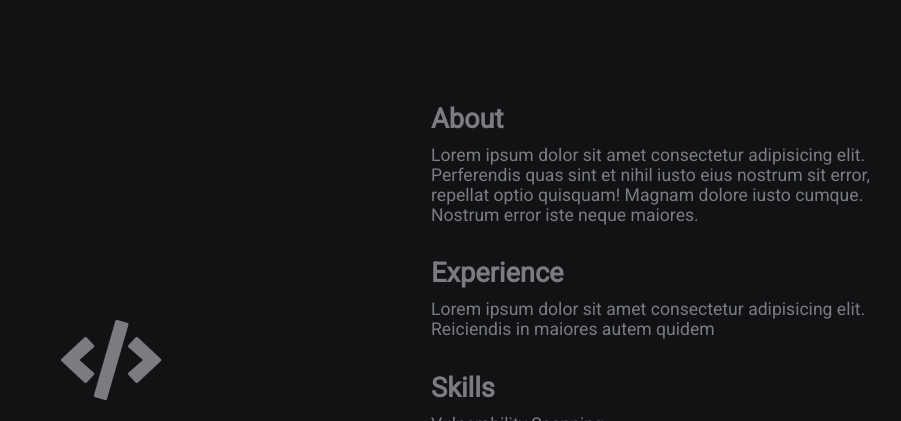
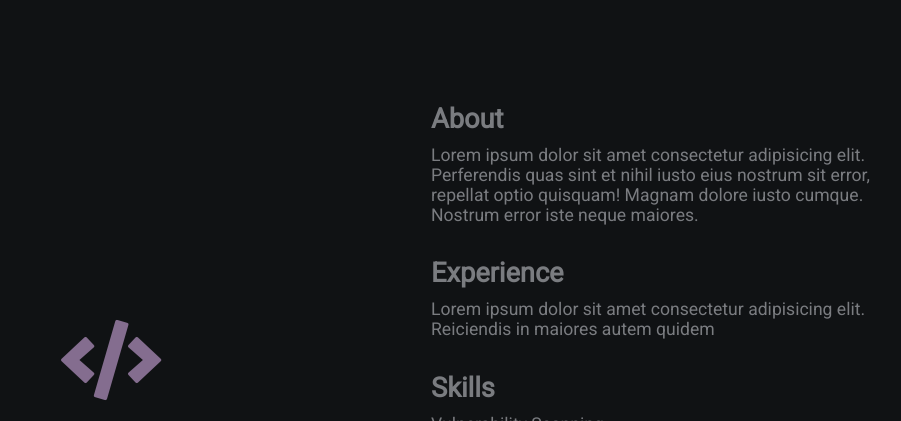
Before and after one commit to jvcr/jvcr.se, a plain HTML site: page index.html in a window 1280 px wide. Shown: the top 421 px of the page, without its empty margins (209-1110 px from the left). Drawn offline with Linux system fonts and the light colour scheme.

Commit message:
Update color

```diff
--- a/style.css
+++ b/style.css
@@ -14,7 +14,7 @@ body{
     color: #7A7C80;
 
 }
-h2.pink {
+.pink {
     color: #846d8f;
 }
 
```
